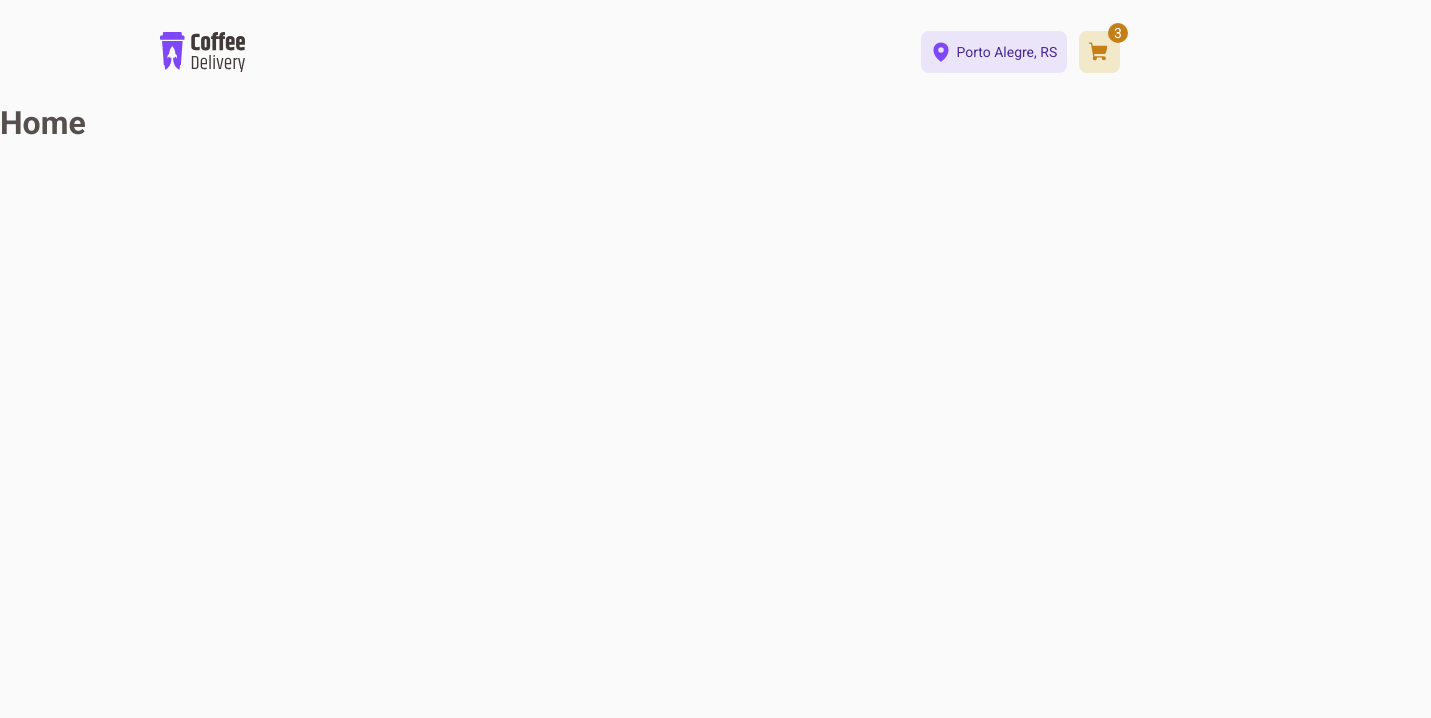
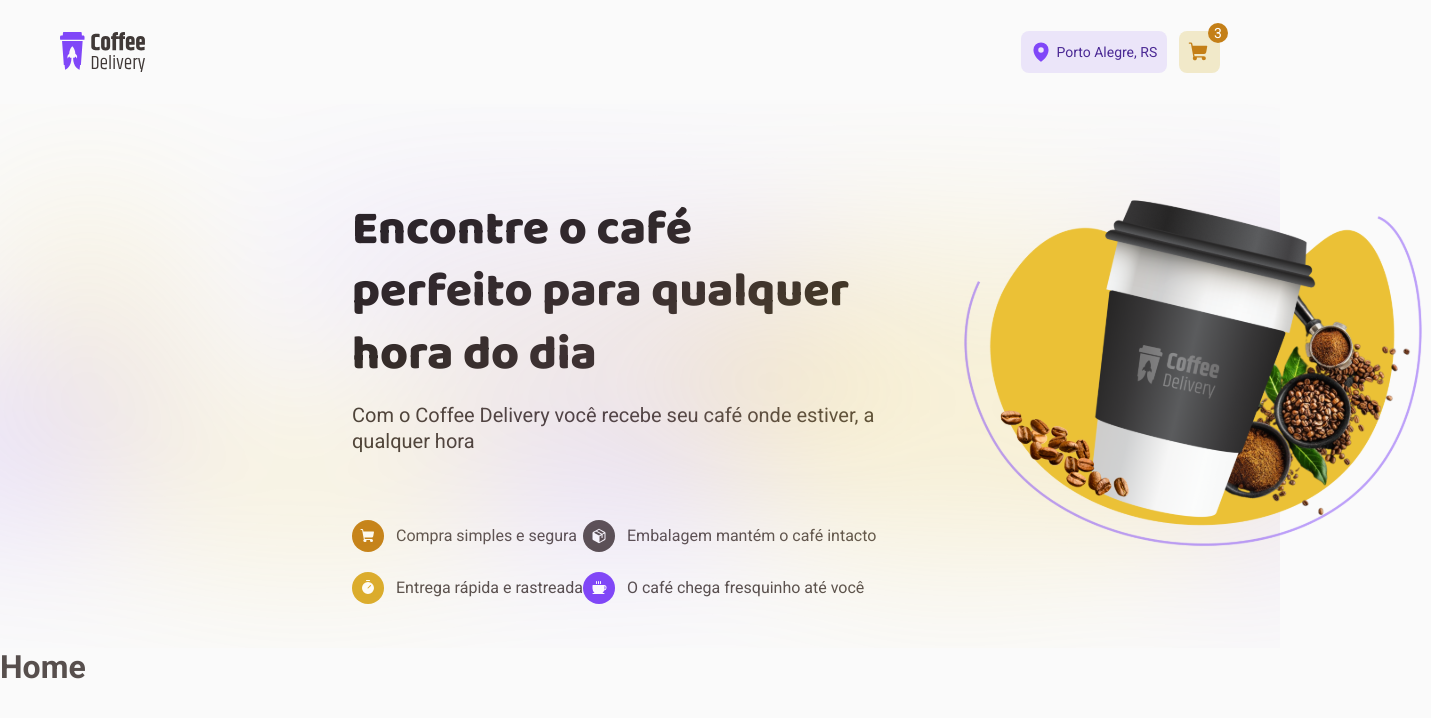
Before and after one commit to WagnerReis/Coffe-Delivery, a React (Vite) app: page / in a window 1280 px wide. Shown: the top 718 px of the page, 1431 px wide, since content can reach past the window. Built offline with nearby package versions, Linux system fonts and the light colour scheme.

Commit message:
feat(home): add Intro component and update Header styles

```diff
--- a/src/components/Header/styles.ts
+++ b/src/components/Header/styles.ts
@@ -3,8 +3,8 @@ import styled from "styled-components";
 export const HeaderContainer = styled.header`
   background: ${(props) => props.theme["background"]};
   height: 6.5rem;
-  width: 100%;
-  padding: 0 10rem;
+  max-width: 72.5rem;
+  margin: 0 auto;
 
   display: flex;
   align-items: center;
--- /dev/null
+++ b/src/pages/Home/components/Intro/index.tsx
@@ -0,0 +1,54 @@
+import coffeeIntro from "../../../../assets/coffee-intro.svg";
+import { ShoppingCart, Package, Timer, Coffee } from "phosphor-react";
+import {
+  BenefitsContainer,
+  IntroContainer,
+  PrensentationContainer,
+  Icon,
+  SmallItem,
+  LargeItem,
+} from "./styles";
+
+export function Intro() {
+  return (
+    <IntroContainer>
+      <PrensentationContainer>
+        <strong>Encontre o café perfeito para qualquer hora do dia</strong>
+        <span>
+          Com o Coffee Delivery você recebe seu café onde estiver, a qualquer
+          hora
+        </span>
+
+        <BenefitsContainer>
+          <SmallItem>
+            <Icon background="yellowDark">
+              <ShoppingCart size={16} weight="fill" />
+            </Icon>
+            <p>Compra simples e segura</p>
+          </SmallItem>
+          <LargeItem>
+            <Icon background="baseText">
+              <Package size={16} weight="fill" />
+            </Icon>
+            <p>Embalagem mantém o café intacto</p>
+          </LargeItem>
+          <SmallItem>
+            <Icon background="yellow">
+              <Timer size={16} weight="fill" />
+            </Icon>
+            <p>Entrega rápida e rastreada</p>
+          </SmallItem>
+          <LargeItem>
+            <Icon background="purple">
+              <Coffee size={16} weight="fill" />
+            </Icon>
+            <p>O café chega fresquinho até você</p>
+          </LargeItem>
+        </BenefitsContainer>
+      </PrensentationContainer>
+      <div>
+        <img src={coffeeIntro} alt="" />
+      </div>
+    </IntroContainer>
+  );
+}
--- /dev/null
+++ b/src/pages/Home/components/Intro/styles.ts
@@ -0,0 +1,107 @@
+import styled from "styled-components";
+
+import introBackground from "../../../../assets/intro-background.svg";
+import { mixins } from "../../../../styles/mixins";
+
+export const IntroContainer = styled.div`
+  height: 34rem;
+  gap: 4.9rem;
+
+  display: flex;
+  align-items: center;
+  justify-content: space-between;
+  position: relative;
+  padding: 0 22rem;
+
+  &::before {
+    content: "";
+    position: absolute;
+    top: 0;
+    left: 50%;
+    transform: translateX(-50%);
+    width: 100vw;
+    height: 100%;
+    background: url(${introBackground});
+    background-size: cover;
+    background-position: center;
+    background-repeat: no-repeat;
+    z-index: 1;
+  }
+
+  img {
+    z-index: 2;
+    position: relative;
+  }
+`;
+
+export const PrensentationContainer = styled.div`
+  display: flex;
+  flex-direction: column;
+  gap: 1rem;
+  background: transparent;
+  margin-top: 5.875rem;
+
+  width: 36.75rem;
+  height: 28rem;
+
+  strong {
+    ${mixins.fonts.titleXL}
+    color: ${({ theme }) => theme["base-title"]};
+    font-family: "Baloo 2", sans-serif;
+  }
+
+  span {
+    ${mixins.fonts.textL}
+    color: ${({ theme }) => theme["base-subtitle"]};
+  }
+`;
+
+export const BenefitsContainer = styled.div`
+  display: grid;
+  grid-template-columns: 1fr 1fr;
+  column-gap: -1rem;
+  row-gap: 1.25rem;
+  margin-top: 3.125rem;
+
+  div p {
+    ${mixins.fonts.textM}
+    color: ${({ theme }) => theme["base-text"]};
+  }
+`;
+
+export const Item = styled.div`
+  display: flex;
+  align-items: center;
+  gap: 0.75rem;
+  width: 18.375rem;
+`;
+
+export const SmallItem = styled(Item)`
+  width: 14.4375rem;
+`;
+
+export const LargeItem = styled(Item)`
+  width: 18.375rem;
+`;
+
+const BACKGROUND_COLOR = {
+  yellowDark: "yellow-dark",
+  baseText: "base-text",
+  yellow: "yellow",
+  purple: "purple",
+} as const;
+
+interface BackgroundColor {
+  background: keyof typeof BACKGROUND_COLOR;
+}
+
+export const Icon = styled.div<BackgroundColor>`
+  display: flex;
+  align-items: center;
+  justify-content: center;
+  width: 2rem;
+  height: 2rem;
+  border-radius: 50%;
+  background: ${(props) => props.theme[BACKGROUND_COLOR[props.background]]};
+  color: ${(props) => props.theme.white};
+`;
--- a/src/pages/Home/index.tsx
+++ b/src/pages/Home/index.tsx
@@ -1,3 +1,10 @@
+import { Intro } from "./components/Intro";
+
 export function Home() {
-  return <h1>Home</h1>;
+  return (
+    <>
+      <Intro />
+      <h1>Home</h1>
+    </>
+  );
 }
--- a/src/styles/themes/default.ts
+++ b/src/styles/themes/default.ts
@@ -1,5 +1,5 @@
 export const defaultTheme = {
-  "base-title": "#E6E5E5",
+  "base-title": "#272221",
   "base-subtitle": "#403937",
   "base-text": "#574F4D",
   "base-label": "#8D8686",
```
